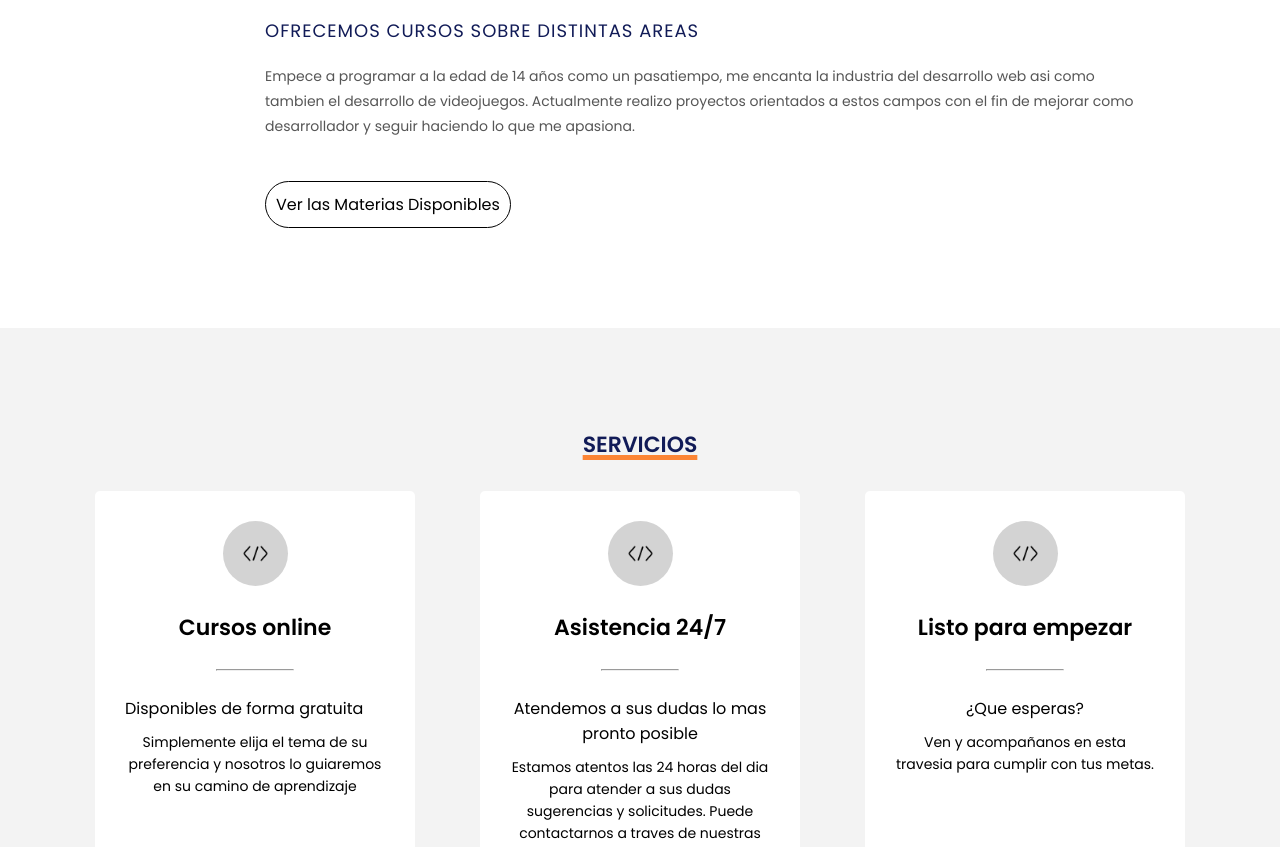
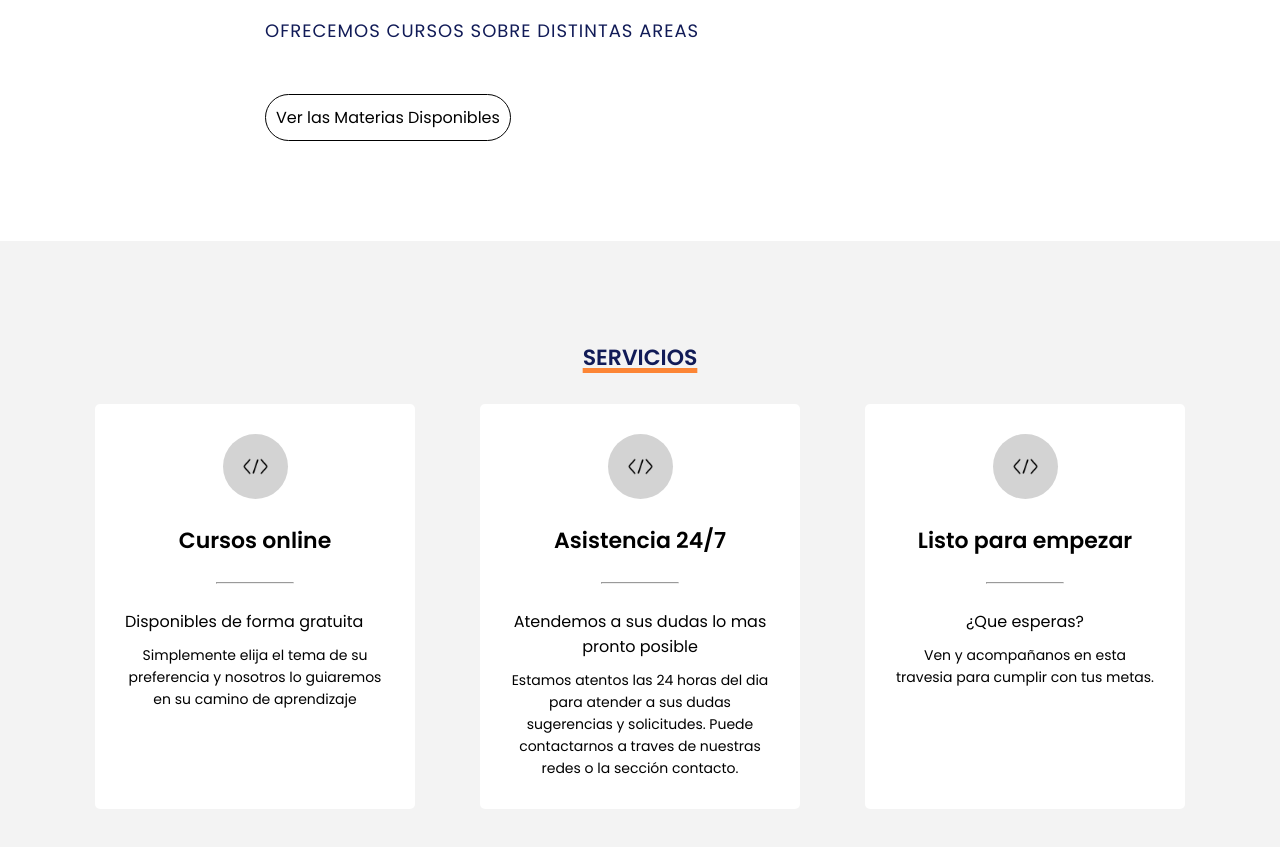
Before and after one commit to AkumaUwO/Almij, a plain HTML site: page index.html in a window 1280 px wide. Shown: the part 999-1846 px from the top of the page. Drawn offline with Linux system fonts and the light colour scheme; a web font is replaced by a local one.

Commit message:
Almij academy 2

```diff
--- a/index.html
+++ b/index.html
@@ -55,7 +55,7 @@
            <p class="titulo-seccion">Sobre nosotros</p>
            <h2>En <span>Almij Academy </span> Tenemos lo que necesitas</h2>
                <h3>Ofrecemos cursos sobre distintas areas</h3>
-               <p>Empece a programar a la edad de 14 años como un pasatiempo, me encanta la industria del desarrollo web asi como tambien el desarrollo de videojuegos. Actualmente realizo proyectos orientados a estos campos con el fin de mejorar como desarrollador y seguir haciendo lo que me apasiona.</p>
+               <p></p>
                <a href="#portfolio">Ver las Materias Disponibles</a>
        </div>
     </section>
```
